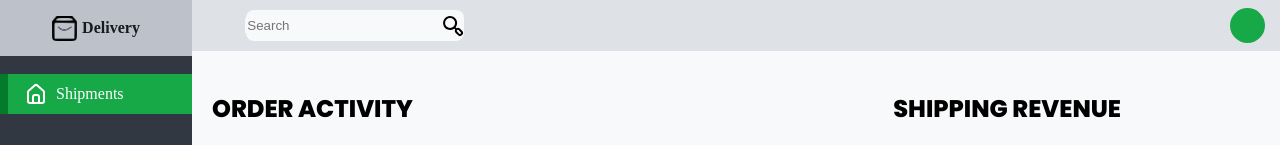
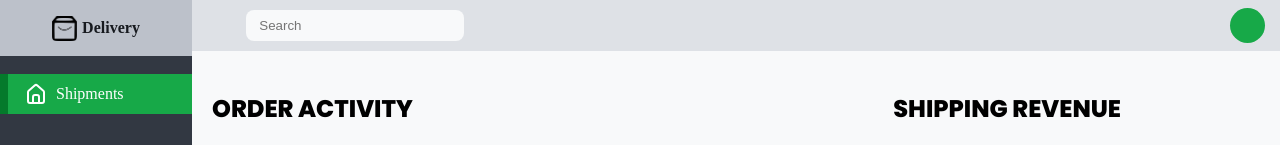
Before and after one commit to DuanNguyen2907/Delivery_sp09, a React (Create React App) app: page / in a window 1280 px wide. Shown: the top 145 px of the page. Built offline with nearby package versions, Linux system fonts and the light colour scheme; no server answers; the HTML template or start-up script is replaced by a standard one.

Commit message:
Update SearchAria.jsx

```diff
--- a/src/components/SearchAria/SearchAria.jsx
+++ b/src/components/SearchAria/SearchAria.jsx
@@ -1,14 +1,11 @@
 import React from 'react'
 import './SearchAria.css'
-
-import { UilSearchAlt } from '@iconscout/react-unicons'
 
 const SearchAria = () => {
   return (
     <div className='SearchAria'>
         <div className='Search'>
             <input type='text' placeholder='Search'></input>
-            <UilSearchAlt/>
         </div>
         <div className='User'>
 
```
